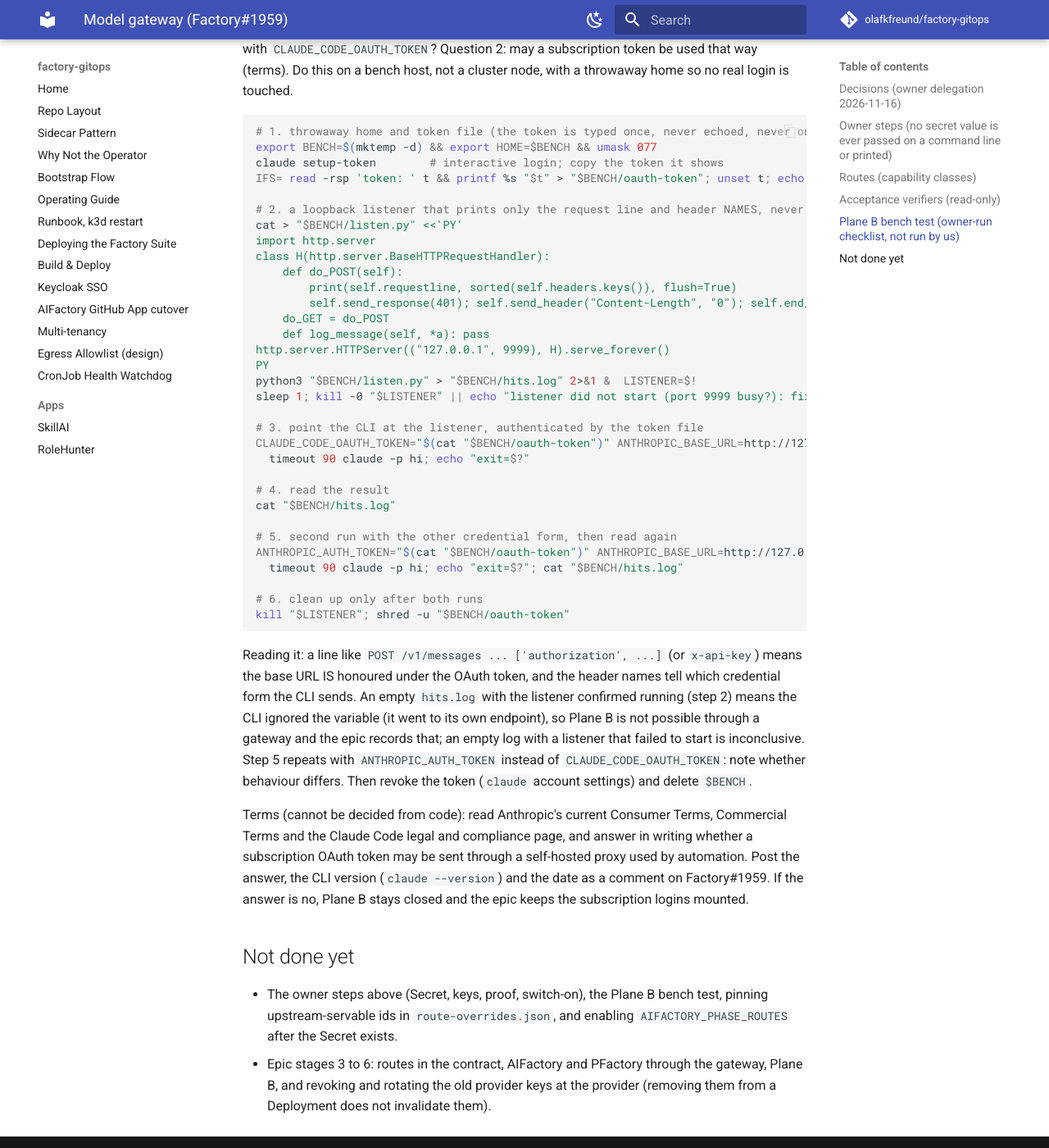
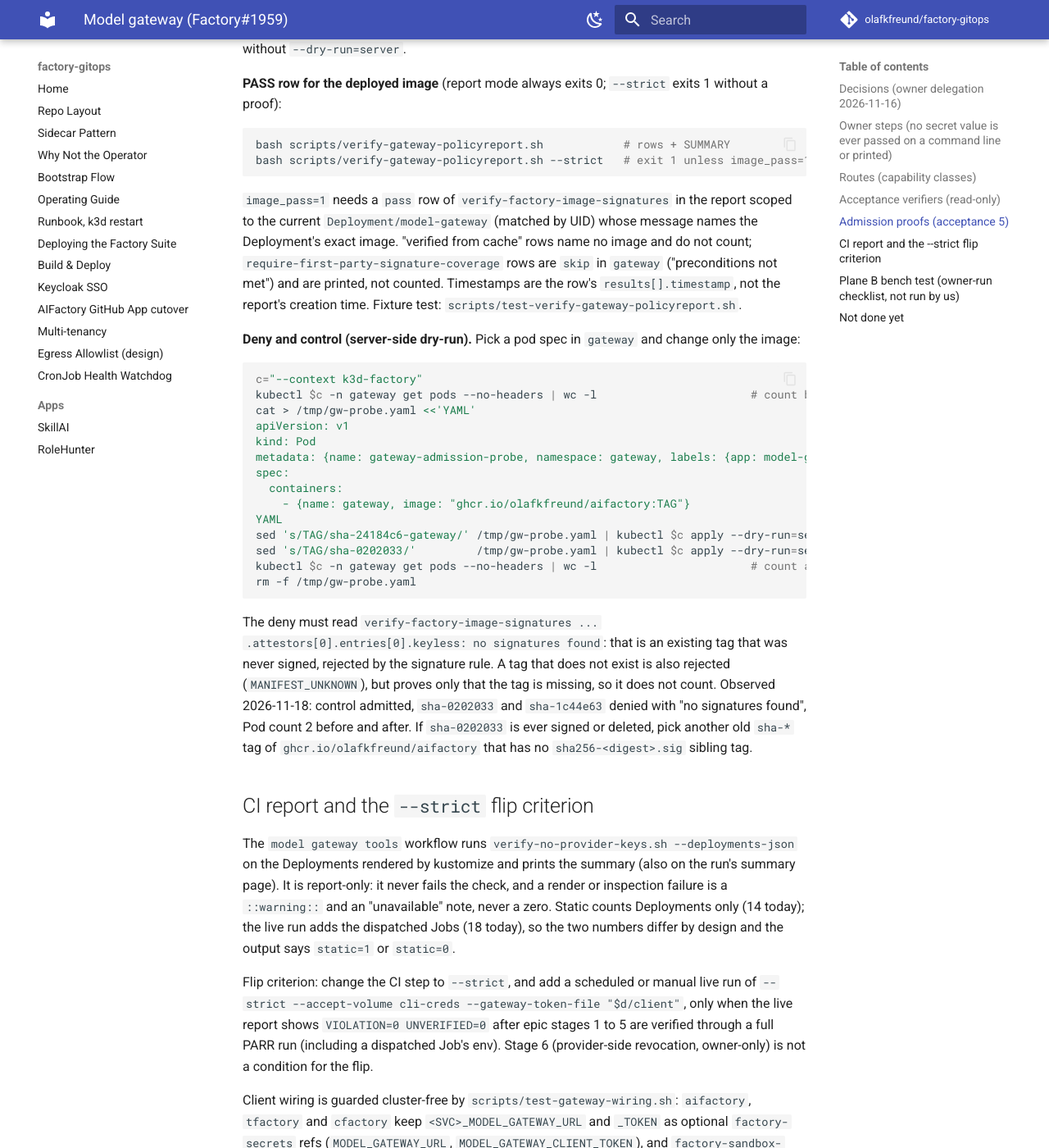
Before and after one commit to olafkfreund/factory-gitops, an MkDocs documentation site: the page built from docs/model-gateway.md, in a window 1280 px wide and 1400 px high, scrolled down 3456 px. Shown: the whole window at 82% size. Built offline with MkDocs 1.6.1 and Material for MkDocs 9.7.7, drawn with Linux system fonts in a browser that asks for light colours; comment, search, counter and statistics services are not loaded; some of the changed text lies outside the part shown.

Commit message:
ci(model-gateway): report-only AC-1 count, policy-report and wiring tests, admission proof docs (Factory#1959)
Plan step 4 (lead).

Co-Authored-By: Claude Opus 5.5 <noreply@anthropic.com>
Claude-Session: https://claude.ai/code/session_01WtDyDqabJ8SR4gD3ubwYx1

````diff
--- a/docs/model-gateway.md
+++ b/docs/model-gateway.md
@@ -135,6 +135,68 @@ requires the same UIDs and restart counts. It prints old and new model per class
 an exec failure fails. Kubelet propagation takes up to about 90 s: note the measured time on the epic.
 (`X-Model-Route` is not used: it carries the class, which does not change when its model does.)
 
+## Admission proofs (acceptance 5)
+
+Read-only apart from server-side dry-runs, which create nothing. Never run the apply below without
+`--dry-run=server`.
+
+**PASS row for the deployed image** (report mode always exits 0; `--strict` exits 1 without a proof):
+
+```bash
+bash scripts/verify-gateway-policyreport.sh            # rows + SUMMARY
+bash scripts/verify-gateway-policyreport.sh --strict   # exit 1 unless image_pass=1 and no fail/error row
+```
+
+`image_pass=1` needs a `pass` row of `verify-factory-image-signatures` in the report scoped to the current
+`Deployment/model-gateway` (matched by UID) whose message names the Deployment's exact image. "verified from
+cache" rows name no image and do not count; `require-first-party-signature-coverage` rows are `skip` in
+`gateway` ("preconditions not met") and are printed, not counted. Timestamps are the row's
+`results[].timestamp`, not the report's creation time. Fixture test: `scripts/test-verify-gateway-policyreport.sh`.
+
+**Deny and control (server-side dry-run).** Pick a pod spec in `gateway` and change only the image:
+
+```bash
+c="--context k3d-factory"
+kubectl $c -n gateway get pods --no-headers | wc -l                       # count before
+cat > /tmp/gw-probe.yaml <<'YAML'
+apiVersion: v1
+kind: Pod
+metadata: {name: gateway-admission-probe, namespace: gateway, labels: {app: model-gateway}}
+spec:
+  containers:
+    - {name: gateway, image: "ghcr.io/olafkfreund/aifactory:TAG"}
+YAML
+sed 's/TAG/sha-24184c6-gateway/' /tmp/gw-probe.yaml | kubectl $c apply --dry-run=server -f -   # control: "created (server dry run)"
+sed 's/TAG/sha-0202033/'         /tmp/gw-probe.yaml | kubectl $c apply --dry-run=server -f -   # deny
+kubectl $c -n gateway get pods --no-headers | wc -l                       # count after: unchanged
+rm -f /tmp/gw-probe.yaml
+```
+
+The deny must read `verify-factory-image-signatures ... .attestors[0].entries[0].keyless: no signatures found`:
+that is an existing tag that was never signed, rejected by the signature rule. A tag that does not exist is also
+rejected (`MANIFEST_UNKNOWN`), but proves only that the tag is missing, so it does not count. Observed
+2026-11-18: control admitted, `sha-0202033` and `sha-1c44e63` denied with "no signatures found", Pod count 2
+before and after. If `sha-0202033` is ever signed or deleted, pick another old `sha-*` tag of
+`ghcr.io/olafkfreund/aifactory` that has no `sha256-<digest>.sig` sibling tag.
+
+## CI report and the `--strict` flip criterion
+
+The `model gateway tools` workflow runs `verify-no-provider-keys.sh --deployments-json` on the Deployments
+rendered by kustomize and prints the summary (also on the run's summary page). It is report-only: it never
+fails the check, and a render or inspection failure is a `::warning::` and an "unavailable" note, never a zero.
+Static counts Deployments only (14 today); the live run adds the dispatched Jobs (18 today), so the two numbers
+differ by design and the output says `static=1` or `static=0`.
+
+Flip criterion: change the CI step to `--strict`, and add a scheduled or manual live run of
+`--strict --accept-volume cli-creds --gateway-token-file "$d/client"`, only when the live report shows
+`VIOLATION=0 UNVERIFIED=0` after epic stages 1 to 5 are verified through a full PARR run (including a
+dispatched Job's env). Stage 6 (provider-side revocation, owner-only) is not a condition for the flip.
+
+Client wiring is guarded cluster-free by `scripts/test-gateway-wiring.sh`: `aifactory`, `tfactory` and `cfactory` keep
+`<SVC>_MODEL_GATEWAY_URL` and `_TOKEN` as optional `factory-secrets` refs (`MODEL_GATEWAY_URL`,
+`MODEL_GATEWAY_CLIENT_TOKEN`), and `factory-sandbox-jobs-egress` keeps one gateway peer (namespace plus
+`app=model-gateway`) on TCP 8080 for `factory.io/kind=task` Jobs. All of it stays off until the owner seeds the Secret.
+
 ## Plane B bench test (owner-run checklist, not run by us)
 
 Question 1: does the `claude` CLI send its requests to `ANTHROPIC_BASE_URL` while authenticating with
````
Also changed, not shown: 1 other file.
